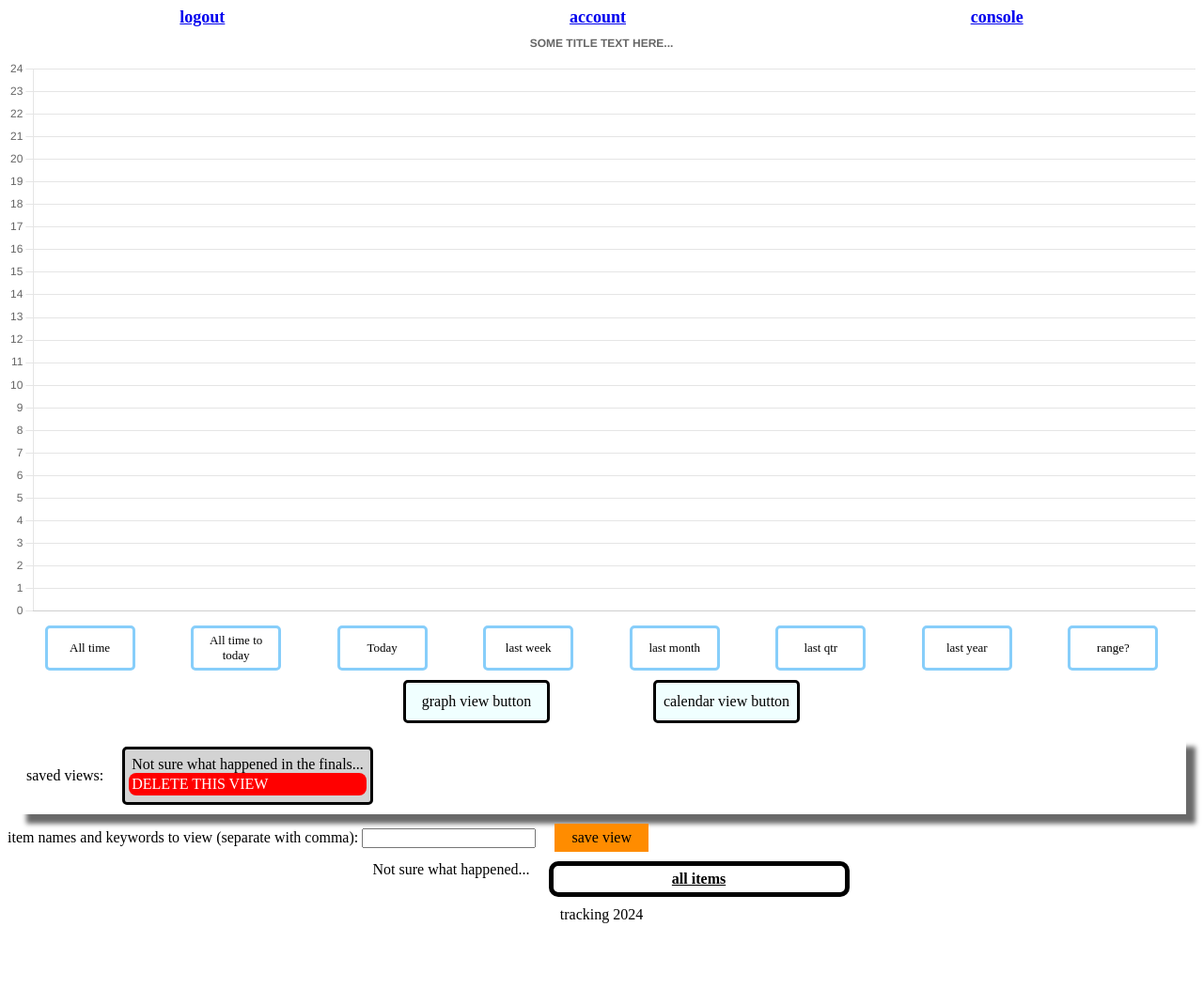
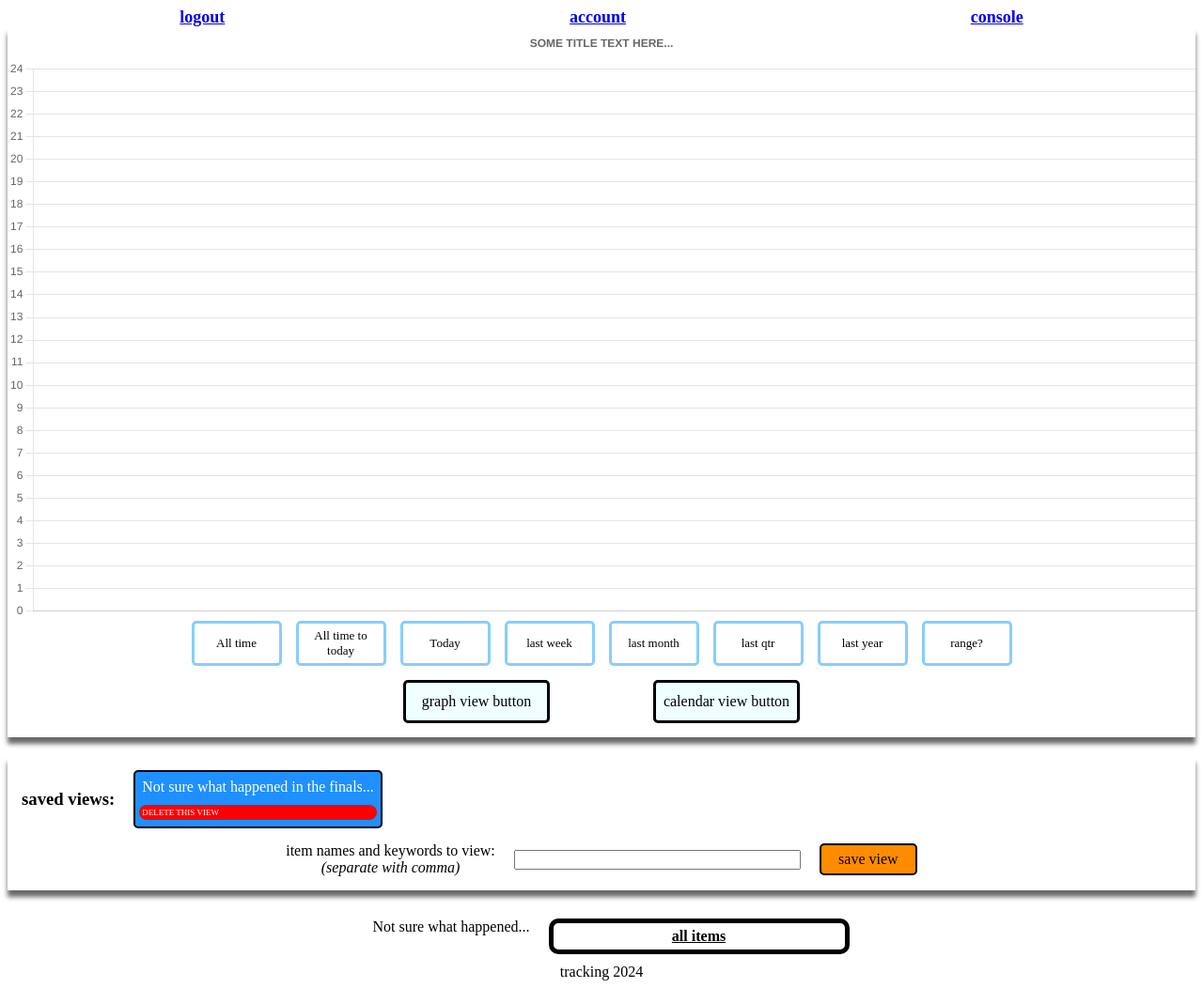
Before and after one commit to maimedlord/tracking, a Flask app: page /views_manage in a window 1280 px wide. Shown: the whole page at 94% size. Before the commit the page ends 983 px from the top, so only its background shows below. Run offline with Flask 2, Linux system fonts and the light colour scheme; the visitor is signed in with stand-in values (Sample User, id 1).

Commit message:
working on views_manage design...

```diff
--- a/static/css/base.css
+++ b/static/css/base.css
@@ -12,3 +12,6 @@
     justify-content: space-around;
     width: 100%;
 }
+.text-align {
+    text-align: center;
+}
--- a/static/css/views_manage.css
+++ b/static/css/views_manage.css
@@ -2,6 +2,7 @@
     background-color: red;
     border-radius: 8px;
     color: white;
+    font-size: xx-small;
     padding: 3px;
     width: 100%;
 }
@@ -13,6 +14,8 @@
 #button_view_save {
     align-items: center;
     background-color: darkorange;
+    border: black solid 2px;
+    border-radius: 5px;
     display: flex;
     flex-direction: row;
     justify-content: center;
@@ -29,7 +32,7 @@
     width: 100%;
 }
 #div_view_graph {
-    display: none;
+    display: flex;
     position: relative;
     width: 100%;
 }
@@ -42,7 +45,6 @@
     flex-direction: column;
     font-size: small;
     justify-content: center;
-    margin: 5px;
     padding: 5px;
     text-align: center;
     width: 80px;
@@ -65,42 +67,60 @@
     flex-wrap: wrap;
     gap: 20px;
     justify-content: center;
+    margin-top: 20px;
     padding: 10px;
     width: 100%;
 }
 #nav_graph_buttons {
-    display: none;
+    display: flex;
     flex-direction: row;
     flex-wrap: wrap;
     gap: 15px;
-    justify-content: space-evenly;
-    width: 100%;
+    justify-content: center;
 }
 #nav_view_type {
-    display: none;
+    display: flex;
     flex-direction: row;
+    flex-wrap: wrap;
     gap: 100px;
     justify-content: center;
 }
 #root_views_mangage {
+    box-shadow: 0px 7px 5px dimgray;
     width: 100%;
+    padding-bottom: 10px;
+}
+#root_views_saved {
+    box-shadow: 0px 7px 5px dimgray;
+    display: flex;
+    flex-direction: column;
+    gap: 15px;
+    margin-top: 20px;
+    padding: 15px;
 }
 .view {
     align-items: center;
-    background-color: lightgray;
-    border: black solid 3px;
+    background-color: dodgerblue;
+    border: black solid 2px;
     border-radius: 5px;
+    color: white;
     display: flex;
     flex-direction: column;
-    justify-content: space-around;
+    gap: 10px;
     max-width: 250px;
     padding: 7px;
+}
+#view_buttons {
+    display: none;
+    flex-direction: column;
+    gap: 10px;
 }
 #view_item_bucket {
     align-items: center;
     display: none;
     flex-direction: row;
     gap: 20px;
+    justify-content: center;
 }
 #view_item_bucket_msg {
     display: none;
@@ -123,12 +143,8 @@
 }
 #views_saved {
     align-items: center;
-    /*border-top: grey solid 2px;*/
-    box-shadow: 10px 10px 5px dimgray;
     display: flex;
     flex-direction: row;;
     flex-wrap: wrap;
     gap: 20px;
-    margin: 10px 10px 10px 10px;
-    padding: 10px 0px 10px 10px;
 }
--- a/static/scripts/views_manage.js
+++ b/static/scripts/views_manage.js
@@ -5,6 +5,7 @@ let button_view_save = document.getElementById('button_view_save');
 let button_view_graph = document.getElementById('button_view_graph');
 let DEL_KEY_TEXT = 'deleteContentBackward';
 let div_items = document.getElementById('items');
+let div_view_buttons = document.getElementById('view_buttons');
 let div_view_calendar = document.getElementById('div_view_calendar');
 //let div_view_graph = document.getElementById('div_view_graph');
 let VIEW_NAMES = [];
@@ -259,8 +260,7 @@ function get_items() {
             // draw_bubble_graph();
             draw_bubble_graph(CANVAS_ID, GRAPH_DATA_OBJECT, 'SOME TITLE TEXT HERE...', DATE_TOMORROW, null);
             // display view type navigation:
-            nav_view_type.style.display = 'flex';
-            nav_graph_buttons.style.display = 'flex';
+            div_view_buttons.style.display = 'flex';
             view_item_bucket.style.display = 'flex';
         })
         .then(function () {
@@ -308,8 +308,8 @@ function get_views() {
                 VIEWS_SAVED.innerHTML = 'no saved views...';
             }
             else {
-                VIEWS_SAVED.innerHTML = '';
-                VIEWS_SAVED.textContent = 'saved views: ';
+                VIEWS_SAVED.innerHTML = '<h3>saved views:</h3>';
+                //VIEWS_SAVED.textContent = 'saved views: ';
                 for (let i = 0; i < data.length; i++) {
                     let temp_div = document.createElement('div');
                     temp_div.className = 'view';
--- a/templates/views_manage.html
+++ b/templates/views_manage.html
@@ -18,6 +18,7 @@
         <div id="div_view_calendar">
             the calendar view
         </div>
+        <div id="view_buttons">
             <div id="nav_graph_buttons">
                 <div class="graph_buttons" id="graph_button_all_time">
                     All time
@@ -52,16 +53,22 @@
                     calendar view button
                 </div>
             </div>
+        </div>
+
+        </div>
+        <div id="root_views_saved">
             <div id="views_saved"></div>
             <div id="view_item_bucket">
+                <div class="text-align">item names and keywords to view:<br><i>(separate with comma)</i></div>
                 <form id="view_create" method="post" name="view_create">
                     <label>
-                    item names and keywords to view (separate with comma): <input autocomplete="off" id="view_create_input" name="view_create_input" required type="text">
+                        <input autocomplete="off" id="view_create_input" name="view_create_input" required size="35" type="text">
                     </label>
                 </form>
             <div id="button_view_save">save view</div>
         </div>
         <div id="view_item_bucket_msg"></div>
+        </div>
         <div id="items"></div>
     </div>
 {% endblock %}
```
Lines whose indentation alone changed are shown as unchanged.
